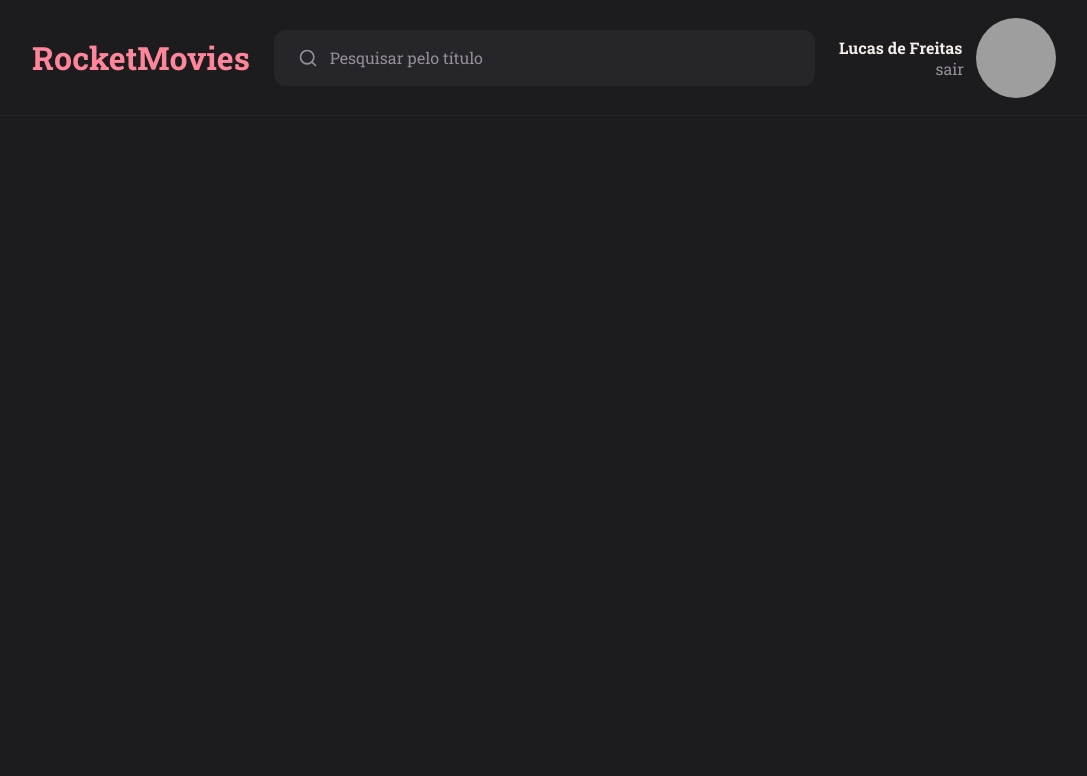
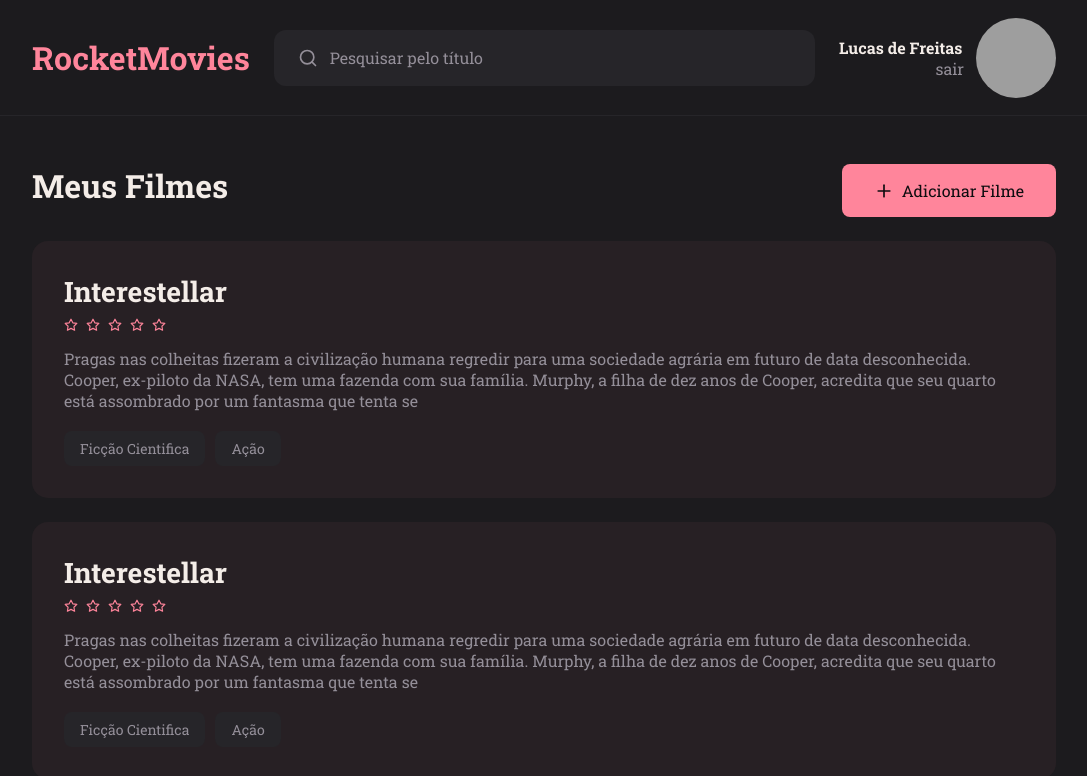
Before and after one commit to lucasfreittas/RocketMovies-Front, a React (Vite) app: page / in a window 1280 px wide. Shown: the top 776 px of the page, without its empty margins (96-1183 px from the left). Built offline with nearby package versions, Linux system fonts and the light colour scheme; grey boxes are pictures that could not be loaded.

Commit message:
Home Page OK

```diff
--- /dev/null
+++ b/src/Components/Button/index.jsx
@@ -0,0 +1,10 @@
+import { Container } from './styles';
+
+export function Button({icon: Icon, title, ...rest}){
+    return(
+        <Container type='button' {...rest}>
+            {Icon && <Icon size={20}/>}{title}
+        </Container>
+    )
+
+};
--- /dev/null
+++ b/src/Components/Button/styles.js
@@ -0,0 +1,15 @@
+import styled from 'styled-components';
+
+export const Container = styled.button`
+    display: flex;
+    gap: 8px;
+    padding: 16px 32px;
+    align-items: center;
+
+    background-color: ${({theme}) => theme.COLORS.PINK};
+    color: ${({theme}) => theme.COLORS.BLACK};
+
+    border: 0;
+    border-radius: 8px;
+
+`;
--- /dev/null
+++ b/src/Components/Card/index.jsx
@@ -0,0 +1,32 @@
+import { Container, Header, Main, Footer } from "./styles";
+import { FiStar } from 'react-icons/fi'
+import { Tags } from "../Tags";
+
+export function Card({data, ...rest}){
+    return(
+        <Container {...rest} >
+            <Header>
+                <h3>{data.title}</h3>
+                <div>
+                    <FiStar/>
+                    <FiStar/>
+                    <FiStar/>
+                    <FiStar/>
+                    <FiStar/>
+
+                </div>
+
+            </Header>
+
+            <Main>
+                <p> {data.description} </p>
+            </Main>
+
+            {data.tags &&
+                <Footer>
+                    {data.tags.map( tag => <Tags key={tag.id} title={tag.name} />)}
+                </Footer>
+            }
+        </Container>
+    )
+};
--- /dev/null
+++ b/src/Components/Card/styles.js
@@ -0,0 +1,44 @@
+import styled from 'styled-components';
+
+export const Container = styled.div`
+    display: flex;
+    flex-direction: column;
+    width: 100%;
+    padding: 32px;
+    border-radius: 16px;
+
+    background-color: ${({theme}) => theme.COLORS.BACKGROUND_PINK};
+
+`;
+
+export const Header = styled.div`
+    font-size: 24px;
+    font-weight: bold;
+
+    > div {
+        display: flex;
+        gap: 8px;
+
+        svg {
+            font-size: 14px;
+            color: ${({theme}) => theme.COLORS.PINK};
+            stroke-width: 2px;
+            margin-top: 8px;
+        }
+    }
+
+`;
+
+export const Main = styled.div`
+    font-size: 16px;
+    font-weight: normal;
+    color: ${({theme}) => theme.COLORS.GRAY_100};
+    margin: 16px 0 20px 0px;
+
+
+`;
+
+export const Footer = styled.div`
+    display: flex;
+    gap: 10px;
+`;
--- /dev/null
+++ b/src/Components/Section/styles.js
@@ -0,0 +1,10 @@
+import styled from "styled-components";
+
+export const Container = styled.section`
+    display: flex;
+    padding: 0 10%;
+
+   > h3{
+        font-size: 32px;
+    }
+`;
--- /dev/null
+++ b/src/Components/Tags/index.jsx
@@ -0,0 +1,9 @@
+import { Container } from './styles';
+
+export function Tags({title, ...rest}){
+    return(
+        <Container {...rest}>
+            {title}
+        </Container>
+    )
+}
--- /dev/null
+++ b/src/Components/Tags/styles.js
@@ -0,0 +1,16 @@
+import styled from 'styled-components';
+
+export const Container = styled.span`
+    font-size: 14px;
+    font-weight: 400;
+    padding: 8px 16px;
+    background-color: ${({theme}) => theme.COLORS.GRAY_300};
+    color: ${({theme}) => theme.COLORS.GRAY_100};
+    border-radius: 8px;
+
+    cursor: pointer;
+
+    &:hover{
+        filter: brightness(0.9)
+    }
+`;
--- a/src/Pages/Home/index.jsx
+++ b/src/Pages/Home/index.jsx
@@ -1,11 +1,54 @@
-import { Container } from './styles';
+import { Container, Movies, Section } from './styles';
+
+import { FiPlus} from 'react-icons/fi';
 
 import { Header } from '../../Components/Header';
+import { Tags } from '../../Components/Tags';
+import { Button } from '../../Components/Button';
+import { Card } from '../../Components/Card';
+
 
 export function Home(){
     return(
         <Container>
             <Header/>
+            <Section>
+                    <h3>Meus Filmes</h3>
+                    <Button title='Adicionar Filme' icon={FiPlus}/>
+            </Section>
+            <Movies>
+
+                <main>
+
+                        <Card data={{
+                                title: 'Interestellar',
+                                description: 'Pragas nas colheitas fizeram a civilização humana regredir para uma sociedade agrária em futuro de data desconhecida. Cooper, ex-piloto da NASA, tem uma fazenda com sua família. Murphy, a filha de dez anos de Cooper, acredita que seu quarto está assombrado por um fantasma que tenta se',
+                                tags:[
+                                    {id: '1', name: 'Ficção Cientifica'},
+                                    {id: '2', name: 'Ação'}
+                                ]
+                        }}/>
+
+                            <Card data={{
+                                title: 'Interestellar',
+                                description: 'Pragas nas colheitas fizeram a civilização humana regredir para uma sociedade agrária em futuro de data desconhecida. Cooper, ex-piloto da NASA, tem uma fazenda com sua família. Murphy, a filha de dez anos de Cooper, acredita que seu quarto está assombrado por um fantasma que tenta se',
+                                tags:[
+                                    {id: '1', name: 'Ficção Cientifica'},
+                                    {id: '2', name: 'Ação'}
+                                ]
+                        }}/>
+
+                            <Card data={{
+                                title: 'Interestellar',
+                                description: 'Pragas nas colheitas fizeram a civilização humana regredir para uma sociedade agrária em futuro de data desconhecida. Cooper, ex-piloto da NASA, tem uma fazenda com sua família. Murphy, a filha de dez anos de Cooper, acredita que seu quarto está assombrado por um fantasma que tenta se',
+                                tags:[
+                                    {id: '1', name: 'Ficção Cientifica'},
+                                    {id: '2', name: 'Ação'}
+                                ]
+                        }}/>
+
+                </main>
+            </Movies>
         </Container>
     )
 }
--- a/src/Pages/Home/styles.js
+++ b/src/Pages/Home/styles.js
@@ -7,20 +7,41 @@ export const Container = styled.div`
     'header'
     'content';
 
+    width: 100%;
+    height: 100vh;
     justify-content: center;
 
+`;
+
+export const Section = styled.div`
+    grid-area: content;
+    padding: 0 10%;
+    margin-top: 48px;
+    display: flex;
+    justify-content: space-between;
+    width: 100%;
+    margin-bottom: 24px;
 
 
+        > h3 {
+                font-size: 32px;
+            }
+`;
+
+export const Movies = styled.div`
+        width: 100%;
+        overflow-y: auto;
+        padding: 0 10%;
 
 
+        > main{
+            grid-area: content;
+            width: 100%;
+            display: flex;
+            flex-direction: column;
+            gap: 24px;
+            overflow-y: auto;
+            margin-bottom: 40px;
 
-
-
-
-
-
-
-
-
-
-`
+        }
+`;
```
Also changed, not shown: src/Components/Section/index.jsx (added, +10 -0 lines).
